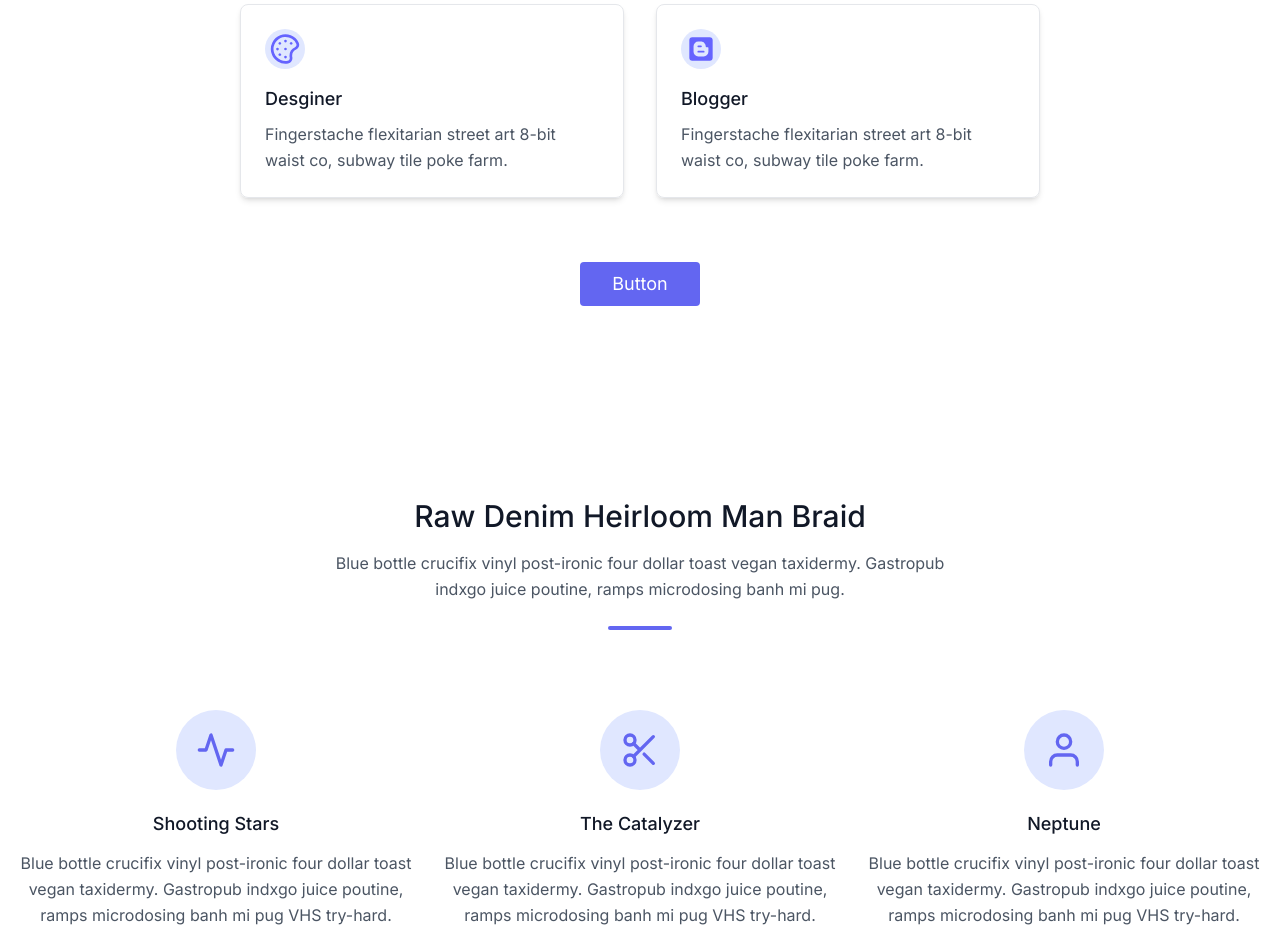
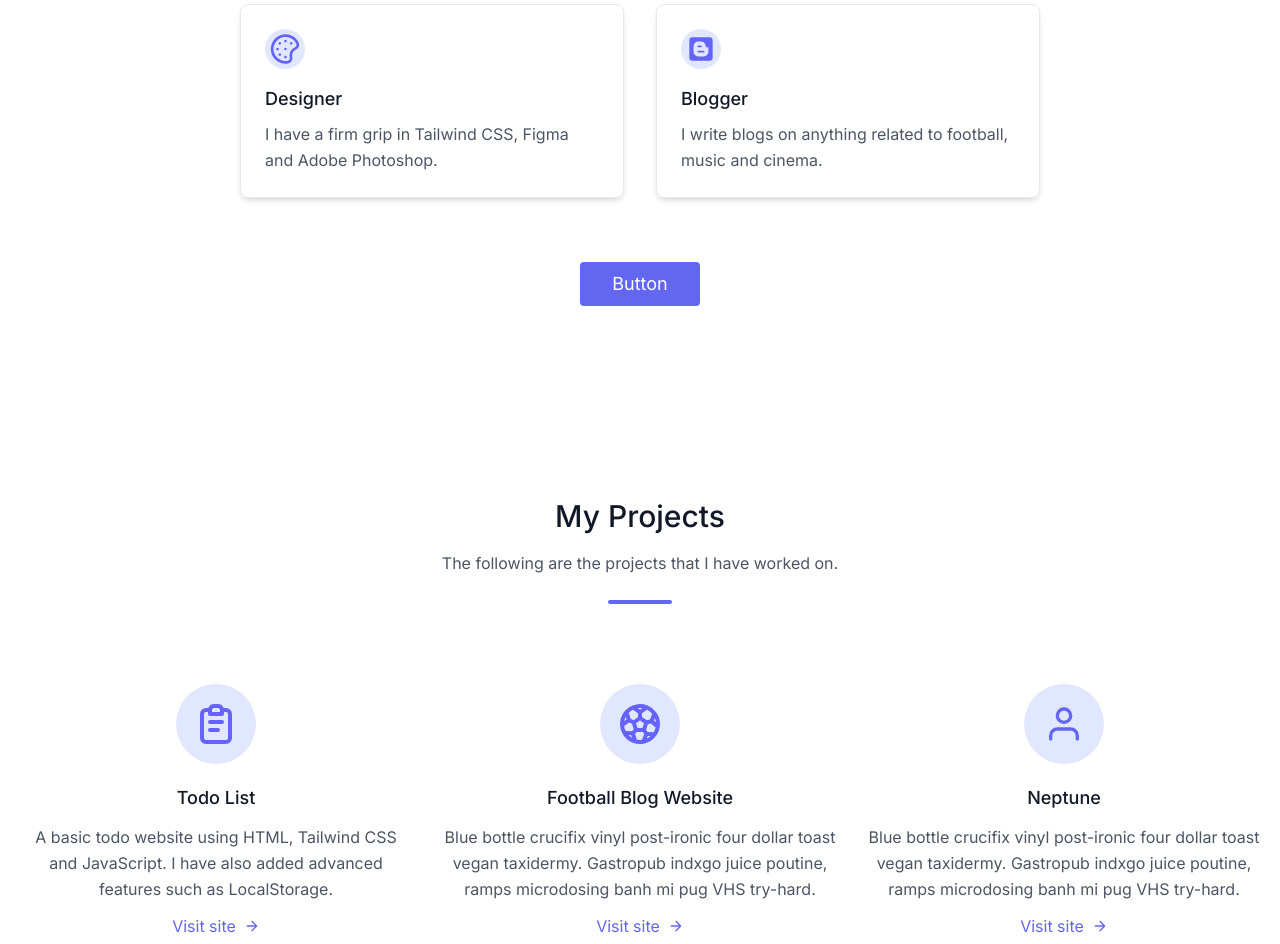
Before and after one commit to TheArya7eet/landing-page, a Next.js app in the folder my-app/: page / in a window 1280 px wide. Shown: the part 1380-2324 px from the top of the page. Built offline with nearby package versions, Linux system fonts and the light colour scheme.

Commit message:
chore: content and features updated

```diff
--- a/my-app/src/components/content.tsx
+++ b/my-app/src/components/content.tsx
@@ -33,7 +33,7 @@ const Content = () => {
 
 
         <div className='flex justify-center '>
-          <div className=" grid gap-8 grid-rows-2 grid-cols-1 sm:grid-cols-2  ">
+          <div className=" grid gap-8 sm:grid-cols-2">
             <div className=" max-w-sm">
               <div className="border border-gray-200 p-6 rounded-lg shadow-md">
                 <div className="w-10 h-10 inline-flex items-center justify-center rounded-full bg-indigo-100 text-indigo-500 mb-4">
@@ -42,7 +42,7 @@ const Content = () => {
                   </svg>
                 </div>
                 <h2 className="text-lg text-gray-900 font-medium title-font mb-2">Programmer</h2>
-                <p className="leading-relaxed text-base">Fingerstache flexitarian street art 8-bit waist co, subway tile poke farm.</p>
+                <p className="leading-relaxed text-base">I hold a firm grip in languages such as Java, C++, JavaScript and SQL.</p>
               </div>
             </div>
             <div className="max-w-sm">
@@ -51,7 +51,7 @@ const Content = () => {
                   <svg className="w-8 h-8" xmlns="http://www.w3.org/2000/svg" data-name="Layer 1" viewBox="0 0 24 24" id="brackets-curly"><path fill="#6563FF" d="M6 6a2 2 0 0 1 2-2 1 1 0 0 0 0-2 4 4 0 0 0-4 4v3a2 2 0 0 1-2 2 1 1 0 0 0 0 2 2 2 0 0 1 2 2v3a4 4 0 0 0 4 4 1 1 0 0 0 0-2 2 2 0 0 1-2-2v-3a4 4 0 0 0-1.38-3A4 4 0 0 0 6 9Zm16 5a2 2 0 0 1-2-2V6a4 4 0 0 0-4-4 1 1 0 0 0 0 2 2 2 0 0 1 2 2v3a4 4 0 0 0 1.38 3A4 4 0 0 0 18 15v3a2 2 0 0 1-2 2 1 1 0 0 0 0 2 4 4 0 0 0 4-4v-3a2 2 0 0 1 2-2 1 1 0 0 0 0-2Z"></path></svg>
                 </div>
                 <h2 className="text-lg text-gray-900 font-medium title-font mb-2">Developer</h2>
-                <p className="leading-relaxed text-base">Fingerstache flexitarian street art 8-bit waist co, subway tile poke farm.</p>
+                <p className="leading-relaxed text-base">Currently, I'm a front-end developer building websites using React, Next.js, etc.</p>
               </div>
             </div>
             <div className="max-w-sm">
@@ -59,8 +59,8 @@ const Content = () => {
                 <div className="w-10 h-10 inline-flex items-center justify-center rounded-full bg-indigo-100 text-indigo-500 mb-4">
                   <svg className="w-8 h-8" xmlns="http://www.w3.org/2000/svg" data-name="Layer 1" viewBox="0 0 24 24" id="palette"><path fill="#6563FF" d="M7.42,15.54a1,1,0,0,0,0,1.41,1,1,0,0,0,1.42,0,1,1,0,0,0,0-1.41A1,1,0,0,0,7.42,15.54Zm0-8.49a1,1,0,0,0,0,1.41,1,1,0,0,0,1.42,0,1,1,0,0,0,0-1.41A1,1,0,0,0,7.42,7.05Zm4.95,10a1,1,0,1,0,1,1A1,1,0,0,0,12.37,17Zm-6-6a1,1,0,1,0,1,1A1,1,0,0,0,6.37,11Zm6-6a1,1,0,1,0,1,1A1,1,0,0,0,12.37,5Zm3.54,2.05a1,1,0,1,0,1.41,0A1,1,0,0,0,15.91,7.05Zm6.3,0a11,11,0,1,0-7.85,15.74,3.87,3.87,0,0,0,2.5-1.65A4.2,4.2,0,0,0,17.47,18a5.65,5.65,0,0,1-.1-1,5,5,0,0,1,3-4.56,3.84,3.84,0,0,0,2.06-2.25A4,4,0,0,0,22.21,7.08Zm-1.7,2.44a1.9,1.9,0,0,1-1,1.09A7,7,0,0,0,15.37,17a7.3,7.3,0,0,0,.14,1.4,2.16,2.16,0,0,1-.31,1.65,1.79,1.79,0,0,1-1.21.8,8.72,8.72,0,0,1-1.62.15,9,9,0,0,1-9-9.28A9.05,9.05,0,0,1,11.85,3h.51a9,9,0,0,1,8.06,5A2,2,0,0,1,20.51,9.52ZM12.37,11a1,1,0,1,0,1,1A1,1,0,0,0,12.37,11Z"></path></svg>
                 </div>
-                <h2 className="text-lg text-gray-900 font-medium title-font mb-2">Desginer</h2>
-                <p className="leading-relaxed text-base">Fingerstache flexitarian street art 8-bit waist co, subway tile poke farm.</p>
+                <h2 className="text-lg text-gray-900 font-medium title-font mb-2">Designer</h2>
+                <p className="leading-relaxed text-base">I have a firm grip in Tailwind CSS, Figma and Adobe Photoshop.</p>
               </div>
             </div>
             <div className="max-w-sm">
@@ -69,7 +69,7 @@ const Content = () => {
                   <svg className="w-7 h-7" xmlns="http://www.w3.org/2000/svg" data-name="Layer 1" viewBox="0 0 24 24" id="blogger"><path fill="#6563FF" d="M9.71008,10.46008h2.23883a.77084.77084,0,1,0,0-1.54168H9.71008a.77084.77084,0,1,0,0,1.54168Zm9.71826-8.45837H4.555A2.57277,2.57277,0,0,0,1.9917,4.56506V19.43829A2.57278,2.57278,0,0,0,4.555,22.00171H19.42822a2.57268,2.57268,0,0,0,2.56348-2.56329V4.56506A2.57267,2.57267,0,0,0,19.42834,2.00171ZM18.35577,11.6795l-.01965,2.67542a4.0515,4.0515,0,0,1-4.03857,4.02179h-4.639a4.04922,4.04922,0,0,1-4.04181-4.0249V9.65747A4.05258,4.05258,0,0,1,9.65851,5.62671h2.82373a4.45954,4.45954,0,0,1,3.1203,2.19971,3.15646,3.15646,0,0,1,.36182,1.36767c.06738.50556.10284.88123.33007,1.08942.31934.28949,1.50727.09448,1.74219.27844l.17883.13983.10889.22168.036.17755Zm-4.097,1.8639H9.71008a.75035.75035,0,1,0,0,1.5h4.54871a.75024.75024,0,1,0,0-1.5Z"></path></svg>
                 </div>
                 <h2 className="text-lg text-gray-900 font-medium title-font mb-2">Blogger</h2>
-                <p className="leading-relaxed text-base">Fingerstache flexitarian street art 8-bit waist co, subway tile poke farm.</p>
+                <p className="leading-relaxed text-base">I write blogs on anything related to football, music and cinema.</p>
               </div>
             </div>
           </div>
--- a/my-app/src/components/feature.tsx
+++ b/my-app/src/components/feature.tsx
@@ -5,47 +5,44 @@ const Feature = () => {
     <section className="text-gray-600 body-font">
       <div className="container px-5 py-24 mx-auto">
         <div className="text-center mb-20">
-      <h1 className="sm:text-3xl text-2xl font-medium title-font text-gray-900 mb-4">Raw Denim Heirloom Man Braid</h1>
-      <p className="text-base leading-relaxed xl:w-2/4 lg:w-3/4 mx-auto text-gray-500s">Blue bottle crucifix vinyl post-ironic four dollar toast vegan taxidermy. Gastropub indxgo juice poutine, ramps microdosing banh mi pug.</p>
+          <h1 className="sm:text-3xl text-2xl font-medium title-font text-gray-900 mb-4">My Projects</h1>
+          <p className="text-base leading-relaxed xl:w-2/4 lg:w-3/4 mx-auto text-gray-500s">The following are the projects that I have worked on.</p>
           <div className="flex mt-6 justify-center">
             <div className="w-16 h-1 rounded-full bg-indigo-500 inline-flex"></div>
           </div>
         </div>
+
         <div className="flex flex-wrap sm:-m-4 -mx-4 -mb-10 -mt-4 md:space-y-0 space-y-6">
           <div className="p-4 md:w-1/3 flex flex-col text-center items-center">
             <div className="w-20 h-20 inline-flex items-center justify-center rounded-full bg-indigo-100 text-indigo-500 mb-5 flex-shrink-0">
-          <svg fill="none" stroke="currentColor" stroke-linecap="round" stroke-linejoin="round" stroke-width="2" className="w-10 h-10" viewBox="0 0 24 24">
-            <path d="M22 12h-4l-3 9L9 3l-3 9H2"></path>
-          </svg>
+            <svg className="w-12 h-12" xmlns="http://www.w3.org/2000/svg" viewBox="0 0 24 24" id="clipboard-notes"><path fill="#6563FF" d="M13,14H9a1,1,0,0,0,0,2h4a1,1,0,0,0,0-2ZM17,4H15.82A3,3,0,0,0,13,2H11A3,3,0,0,0,8.18,4H7A3,3,0,0,0,4,7V19a3,3,0,0,0,3,3H17a3,3,0,0,0,3-3V7A3,3,0,0,0,17,4ZM10,5a1,1,0,0,1,1-1h2a1,1,0,0,1,1,1V6H10Zm8,14a1,1,0,0,1-1,1H7a1,1,0,0,1-1-1V7A1,1,0,0,1,7,6H8V7A1,1,0,0,0,9,8h6a1,1,0,0,0,1-1V6h1a1,1,0,0,1,1,1Zm-3-9H9a1,1,0,0,0,0,2h6a1,1,0,0,0,0-2Z"></path></svg>
             </div>
             <div className="flex-grow">
-          <h2 className="text-gray-900 text-lg title-font font-medium mb-3">Shooting Stars</h2>
-          <p className="leading-relaxed text-base">Blue bottle crucifix vinyl post-ironic four dollar toast vegan taxidermy. Gastropub indxgo juice poutine, ramps microdosing banh mi pug VHS try-hard.</p>
-          <a className="mt-3 text-indigo-500 inline-flex items-center">Learn More
+              <h2 className="text-gray-900 text-lg title-font font-medium mb-3">Todo List</h2>
+              <p className="leading-relaxed text-base">A basic todo website using HTML, Tailwind CSS and JavaScript. I have also added advanced features such as LocalStorage.</p>
+              <a href='' className="mt-3 text-indigo-500 inline-flex items-center">Visit site
                 <svg fill="none" stroke="currentColor" stroke-linecap="round" stroke-linejoin="round" stroke-width="2" className="w-4 h-4 ml-2" viewBox="0 0 24 24">
                   <path d="M5 12h14M12 5l7 7-7 7"></path>
                 </svg>
               </a>
             </div>
           </div>
+
           <div className="p-4 md:w-1/3 flex flex-col text-center items-center">
             <div className="w-20 h-20 inline-flex items-center justify-center rounded-full bg-indigo-100 text-indigo-500 mb-5 flex-shrink-0">
-          <svg fill="none" stroke="currentColor" stroke-linecap="round" stroke-linejoin="round" stroke-width="2" className="w-10 h-10" viewBox="0 0 24 24">
-            <circle cx="6" cy="6" r="3"></circle>
-            <circle cx="6" cy="18" r="3"></circle>
-            <path d="M20 4L8.12 15.88M14.47 14.48L20 20M8.12 8.12L12 12"></path>
-          </svg>
+              <svg className="w-12 h-12" xmlns="http://www.w3.org/2000/svg" data-name="Layer 1" viewBox="0 0 24 24" id="football"><path fill="#6563FF" d="M20.07,6.11a9.85,9.85,0,0,0-4.3-3.36A10,10,0,0,0,2,12c0,.19,0,.38,0,.56A9.94,9.94,0,0,0,3.33,17a10,10,0,0,0,5.89,4.65h0A10.11,10.11,0,0,0,12,22a9.45,9.45,0,0,0,1.88-.18,10,10,0,0,0,8-8.41A9.46,9.46,0,0,0,22,12,9.83,9.83,0,0,0,20.07,6.11Zm-2,.77L17,9.74l-1.62.44L13,8.49V6.64l2.49-1.81A7.81,7.81,0,0,1,18.11,6.88ZM14,11.67,13.22,14H10.77L10,11.67l2-1.43ZM12,4a8,8,0,0,1,1.11.09L12,4.89l-1.11-.8A8,8,0,0,1,12,4ZM4.88,8.37l.4,1.32-1.13.79A7.88,7.88,0,0,1,4.88,8.37Zm1.37,9.17,1.38.05L8,18.92A8.32,8.32,0,0,1,6.25,17.54ZM8,15.6l-3.15-.11A7.83,7.83,0,0,1,4.07,13l2.49-1.74L8,11.88l.89,2.76Zm.86-5.53-1.56-.7-.91-3A7.93,7.93,0,0,1,8.5,4.83L11,6.64V8.49ZM13,19.93a8.08,8.08,0,0,1-2.63-.12l-.83-2.92.83-.89h3.07l.67,1Zm2.41-.7L15.87,18l1.36.07A7.83,7.83,0,0,1,15.38,19.23Zm3.46-3.12L15.76,16l-.71-1.1.89-2.76,1.51-.41,2.36,2A7.84,7.84,0,0,1,18.84,16.11Zm.05-5.83L19.4,9a7.4,7.4,0,0,1,.53,2.13Z"></path></svg>
             </div>
             <div className="flex-grow">
-          <h2 className="text-gray-900 text-lg title-font font-medium mb-3">The Catalyzer</h2>
+              <h2 className="text-gray-900 text-lg title-font font-medium mb-3">Football Blog Website</h2>
               <p className="leading-relaxed text-base">Blue bottle crucifix vinyl post-ironic four dollar toast vegan taxidermy. Gastropub indxgo juice poutine, ramps microdosing banh mi pug VHS try-hard.</p>
-          <a className="mt-3 text-indigo-500 inline-flex items-center">Learn More
+              <a href='' className="mt-3 text-indigo-500 inline-flex items-center">Visit site
                 <svg fill="none" stroke="currentColor" stroke-linecap="round" stroke-linejoin="round" stroke-width="2" className="w-4 h-4 ml-2" viewBox="0 0 24 24">
                   <path d="M5 12h14M12 5l7 7-7 7"></path>
                 </svg>
               </a>
             </div>
           </div>
+
           <div className="p-4 md:w-1/3 flex flex-col text-center items-center">
             <div className="w-20 h-20 inline-flex items-center justify-center rounded-full bg-indigo-100 text-indigo-500 mb-5 flex-shrink-0">
               <svg fill="none" stroke="currentColor" stroke-linecap="round" stroke-linejoin="round" stroke-width="2" className="w-10 h-10" viewBox="0 0 24 24">
@@ -56,15 +53,15 @@ const Feature = () => {
             <div className="flex-grow">
               <h2 className="text-gray-900 text-lg title-font font-medium mb-3">Neptune</h2>
               <p className="leading-relaxed text-base">Blue bottle crucifix vinyl post-ironic four dollar toast vegan taxidermy. Gastropub indxgo juice poutine, ramps microdosing banh mi pug VHS try-hard.</p>
-          <a className="mt-3 text-indigo-500 inline-flex items-center">Learn More
+              <a href='' className="mt-3 text-indigo-500 inline-flex items-center">Visit site
                 <svg fill="none" stroke="currentColor" stroke-linecap="round" stroke-linejoin="round" stroke-width="2" className="w-4 h-4 ml-2" viewBox="0 0 24 24">
                   <path d="M5 12h14M12 5l7 7-7 7"></path>
                 </svg>
               </a>
             </div>
           </div>
+
         </div>
-    <button className="flex mx-auto mt-16 text-white bg-indigo-500 border-0 py-2 px-8 focus:outline-none hover:bg-indigo-600 rounded text-lg">Button</button>
       </div>
     </section>
   )
```
Lines whose indentation alone changed are shown as unchanged.
